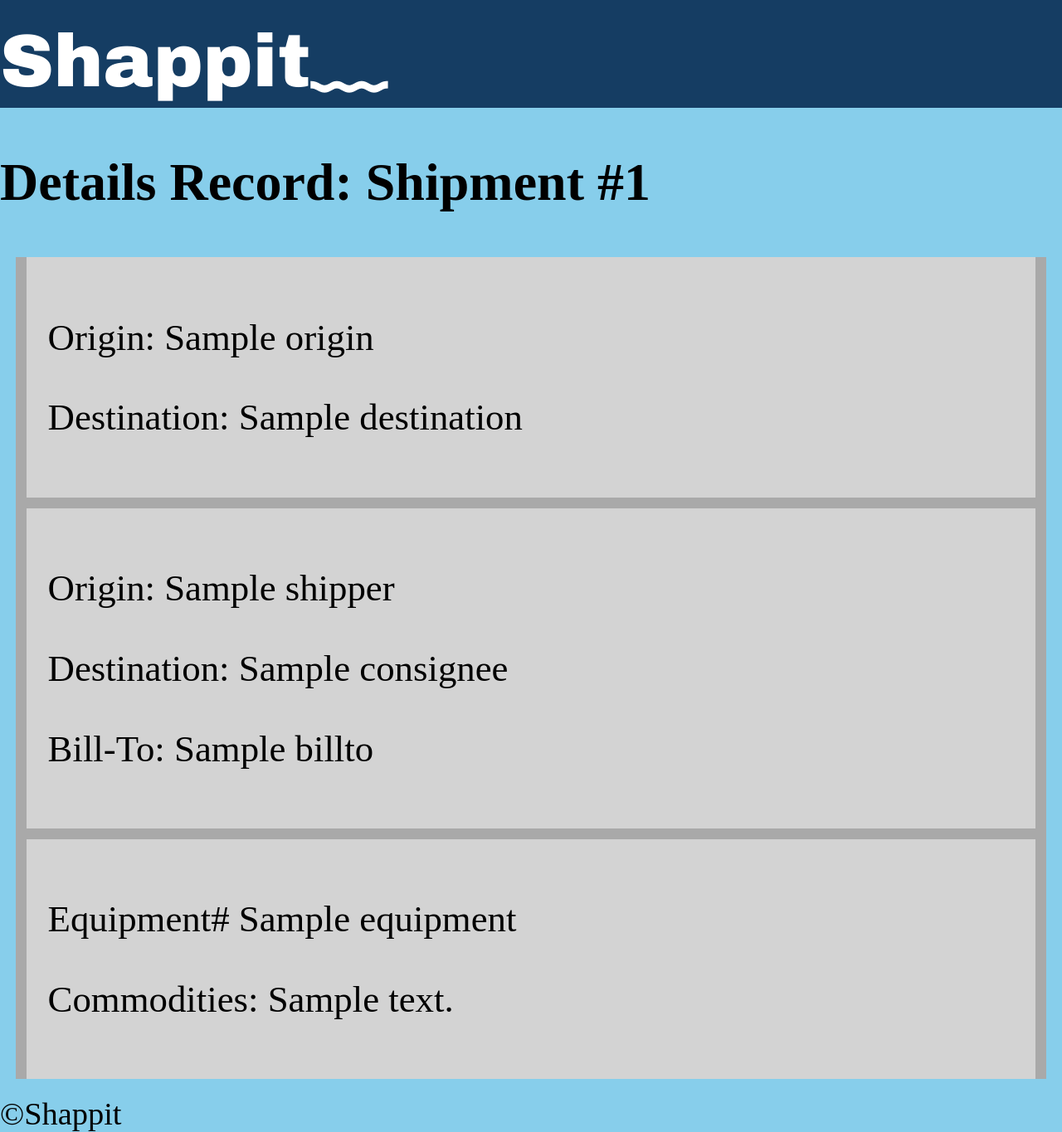
After one commit to nathanalexanderpage/shappit-frontend, a Django app: page /shipments/1 in a window 1280 px wide. The commit adds this page. Shown: the whole page at 83% size. Run offline with Django 3.2, Linux system fonts and the light colour scheme; tables that the repository leaves empty hold one stand-in row (values such as "Sample post"); a database or web service that is not in the repository returns one stand-in record (values such as "Sample title"); data that the repository does not hold is empty.

Commit message:
new shipments go into database and user is redirected to new shipment record page

```diff
--- a/main_app/static/style.css
+++ b/main_app/static/style.css
@@ -1,19 +1,38 @@
+body {
+	margin: 0;
+	padding: 0;
+	background-color: skyblue;
+}
+fieldset {
+	width: inherit;
+}
 footer {
 	font-size: 3vw;
 }
 h1 {
+	margin: 0;
+	background-color: #153d63;
 	font-size: 7vw;
+	font-family: "Arial Black", "Gadget", sans-serif;
+}
+h1 > a:hover, h1 > a:visited, h1 > a:link, h1 > a:active {
+	text-decoration: none;
+	color: white;
 }
 h2 {
 	font-size: 5vw;
 	font-weight: bold;
-	color: hotpink;
 }
 h3 {
-	font-size: 4vw;
+	font-size: 4.5vw;
 }
 h4 {
-	font-size: 3vw;
+	font-size: 4vw;
+	margin: 0;
+}
+html {
+	margin: 0;
+	padding: 0;
 }
 label {
 	font-size: 3vw;
@@ -25,15 +44,18 @@ input[type="radio"] {
 input[type="submit"], button {
 	font-size: 3vw;
 }
+p {
+	font-size: 3.5vw;
+}
 select {
 	font-size: 3vw;
 }
 textarea {
-	max-width: 87vw;
+	max-width: 75vw;
 	max-height: 30vw;
-	min-width: 87vw;
+	min-width: 60vw;
 	min-height: 8vw;
-	width: 87vw;
+	width: 75vw;
 	height: 15vw;
 	font-size: 2.8vw;
 }
--- a/main_app/templates/base.html
+++ b/main_app/templates/base.html
@@ -12,14 +12,12 @@
         <h1><a href="/">{{ site_company }}</a>{% block headercontent %}{% endblock %}</h1>
     </header>
     <main>
-      {% block alert %}
-      {% endblock %}
       {% block content %}
         <h4>It appears the content for this page was not found.</h4>
       {% endblock %}
     </main>
     <footer>
-      &copy;footerauthority
+      &copy;Shappit
     </footer>
   </body>
 </html>
--- a/main_app/templates/index.html
+++ b/main_app/templates/index.html
@@ -10,7 +10,9 @@
   <hr />
   <div class="top seg search">
     <div class="top title">
-      Search Shipments
+      <h4>
+        Search Shipments
+      </h4>
     </div>
     <div class="top subseg by-pro search">
       <form class="" action="index.html" method="post">
--- /dev/null
+++ b/main_app/templates/spec_shipment.html
@@ -0,0 +1,21 @@
+{% extends "base.html" %}
+{% block title %}: Shipment Details - #{{ pro.id }}{% endblock %}
+
+{% block content %}
+  <h2>Details Record: Shipment #{{ pro.id }}</h2>
+  <div class="seg">
+    <div class="subseg">
+      <p>Origin: {{ pro.origin }}</p>
+      <p>Destination: {{ pro.destination }}</p>
+    </div>
+    <div class="subseg">
+      <p>Origin: {{ pro.shipper }}</p>
+      <p>Destination: {{ pro.consignee }}</p>
+      <p>Bill-To: {{ pro.billto }}</p>
+    </div>
+    <div class="subseg">
+      <p>Equipment# {{ pro.equipment }}</p>
+      <p>Commodities: {{ pro.desc }}</p>
+    </div>
+  </div>
+{% endblock %}
--- a/main_app/urls.py
+++ b/main_app/urls.py
@@ -1,8 +1,12 @@
 from django.urls import path
 from . import views
+from .views import redirect_view
 
 urlpatterns = [
 	path('', views.index, name='index'),
 	path('search', views.index, name='index'),
 	path('new', views.new_shipment, name='new_shipment'),
+	path('new_shipment_submit', views.new_shipment_submit, name='new_shipment_submit'),
+	path('redirect', redirect_view),
+	path('shipments/<int:shipment_id>', views.spec_shipment, name='spec_shipment'),
 ]
--- a/main_app/views.py
+++ b/main_app/views.py
@@ -1,17 +1,22 @@
-from django.shortcuts import render
+from django.shortcuts import render, redirect
 from django.http import HttpResponse
 import requests
 from pprint import pprint
 
-site_company = 'Shappit'
+API_URL = 'http://localhost:8000'
+site_company = 'Shappit﹏'
 test_user_permissions = 'employee'
 user_permissions = test_user_permissions
+
+def redirect_view(request):
+    response = redirect('/')
+    return response
 
 # TOP
 def index(request):
     print(request)
     if user_permissions == 'employee':
-        customers_list = requests.get('http://localhost:8000/customers').json()
+        customers_list = requests.get(f'{API_URL}/customers').json()
         alpha_cust_list = sorted(customers_list, key=lambda item: item['name'])
         return render(
             request,
@@ -39,7 +44,7 @@ def index(request):
 
 # NEW SHIPMENT
 def new_shipment(request):
-    shipment_detail_fields = requests.get('http://localhost:8000/new_shipment_info').json()
+    shipment_detail_fields = requests.get(f'{API_URL}/new_shipment_info').json()
     if shipment_detail_fields:
         return render(
             request,
@@ -57,3 +62,80 @@ def new_shipment(request):
             'site_company': site_company,
         }
     )
+
+def new_shipment_submit(request):
+    # print(request.body)
+    decoded = request.body.decode('utf-8')
+    # print(decoded)
+    key_val_pair = decoded.split('&')
+    # print(key_val_pair)
+    send_data = {}
+    for pair in key_val_pair:
+        key_val_list = pair.split('=')
+        # print(key_val_list)
+        # print(key_val_list[0])
+        key = key_val_list[0]
+        # print(key_val_list[1])
+        val = key_val_list[1]
+        try:
+            val = int(key_val_list[1])
+        except:
+            pass
+        send_data.update({key:val})
+    # print(send_data)
+    shipment_post_result = requests.post(f'{API_URL}/shipment', data=send_data).json()
+    print(shipment_post_result)
+    reuse_fields = {}
+    has_list = False
+    for value in shipment_post_result.values():
+        print(value)
+        if type(value) is list:
+            print('list')
+            has_list = True
+        else:
+            print('not list')
+    if has_list:
+        response = redirect('/new',
+        # can values be passed into redirects?
+        passed_data={
+            'alerts': [
+                {
+                    'format': 'red',
+                    'tag': 'Operation failure',
+                    'content': 'One or more fields were missing from initial form submit. Please re-check the form and try again.'
+                }
+            ]
+        })
+        return response
+    else:
+        shipment_id = shipment_post_result['id']
+        response = redirect(f'/shipments/{shipment_id}')
+        return response
+
+def spec_shipment(request, shipment_id):
+    shipment_details = requests.get(f'{API_URL}/shipment/{shipment_id}').json()
+    print(shipment_details)
+    if shipment_details:
+        return render(
+            request,
+            'spec_shipment.html',
+            {
+                'site_company': site_company,
+                'permissions_level': user_permissions,
+                'pro': shipment_details
+            }
+        )
+    return render(
+        request,
+        'index.html',
+        {
+            'site_company': site_company,
+            'alerts': [
+                {
+                    'format': 'red',
+                    'tag': shipment_details.status,
+                    'content': 'One or more fields were missing from initial form submit. Please re-check the form and try again.'
+                }
+            ]
+        }
+    )
--- a/shappit/settings.py
+++ b/shappit/settings.py
@@ -25,7 +25,9 @@ SECRET_KEY = 'j*m&84hf2i$+^dszhq3wjj41#c1@9faa-@3d**yb3)ou)^plu0'
 # SECURITY WARNING: don't run with debug turned on in production!
 DEBUG = True
 
-ALLOWED_HOSTS = []
+ALLOWED_HOSTS = [
+    'localhost'
+]
 
 
 # Application definition
```
Also changed, not shown: main_app/templates/new_shipment.html (+4 -6 lines).
